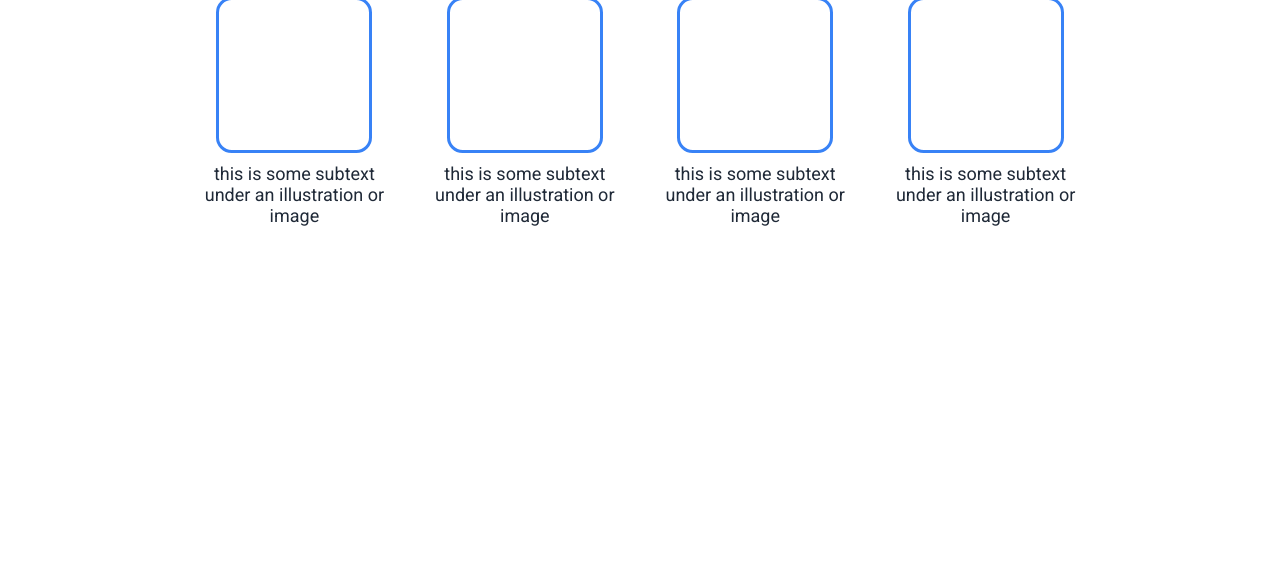
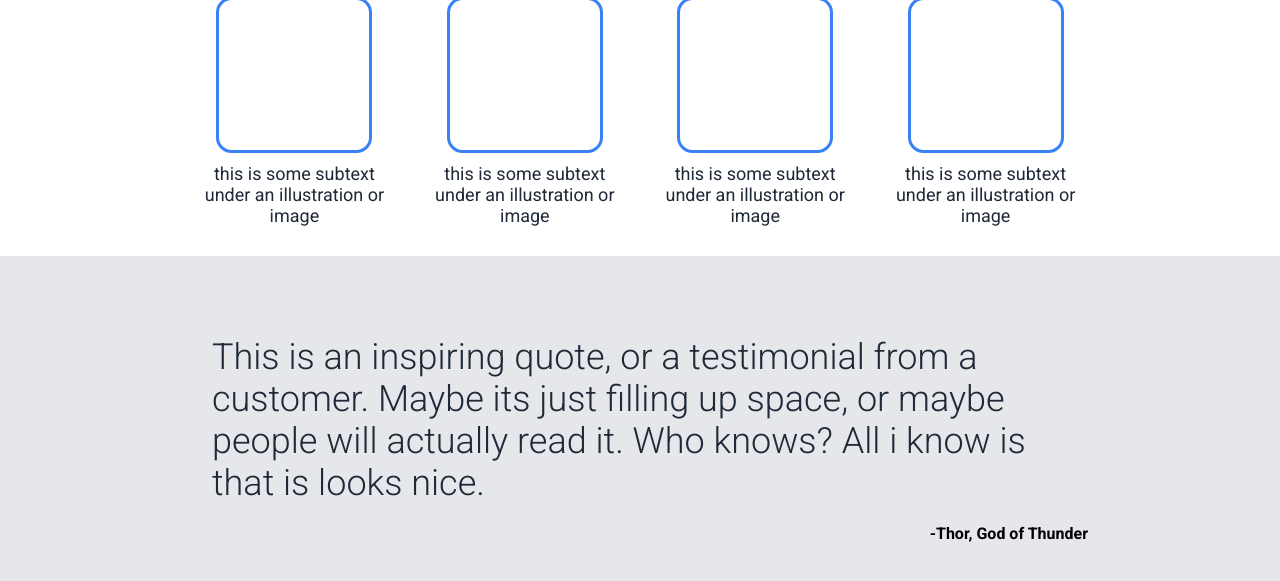
Before and after one commit to Perc2val/landing-page, a plain HTML site: page index.html in a window 1280 px wide. Shown: the part 495-1076 px from the top of the page. Before the commit the page ends 800 px from the top, so only its background shows below. Drawn offline with Linux system fonts and the light colour scheme.

Commit message:
quote part done

```diff
--- a/index.html
+++ b/index.html
@@ -72,6 +72,18 @@
             </div>
         </div>
         </div>
+    <div class="backgroundcolorquote">
+        <div class="contenttwo">
+            <div class="contentquote">
+                <div class="mainqoute">
+                    This is an inspiring quote, or a testimonial from a customer. Maybe its just filling up space, or maybe people will actually read it. Who knows? All i know is that is looks nice.
+                </div>
+                <div class="authorquote">
+                    -Thor, God of Thunder
+                </div>
+            </div>
+        </div>
+    </div>
     </main>
 </body>
 </html>
--- a/style.css
+++ b/style.css
@@ -139,3 +139,28 @@ h3 {
     justify-content: center;
     align-items: center;
 }
+
+/*quote*/
+
+.backgroundcolorquote {
+    background-color: #E5E7EB;
+}
+
+.contentquote {
+    display: flex;
+    flex-direction: column;
+    justify-content: center;
+    margin: 5vh 0;
+}
+.mainqoute{
+    font-size: 36px;
+    color: #1F2937;
+    font-weight: 300;
+    margin: 20px;
+}
+
+.authorquote {
+    display: flex;
+    justify-content: flex-end;
+    font-weight: 700;
+}
```
